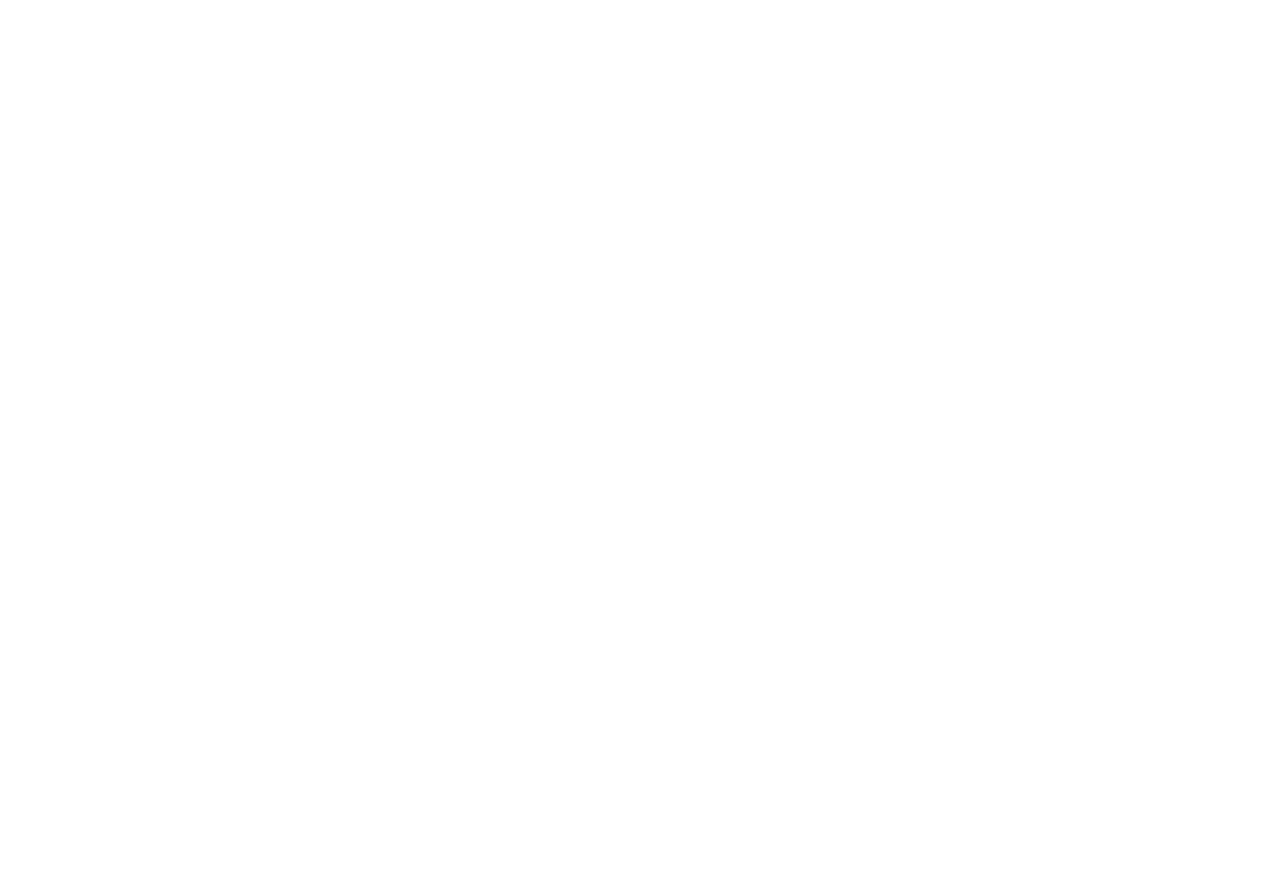
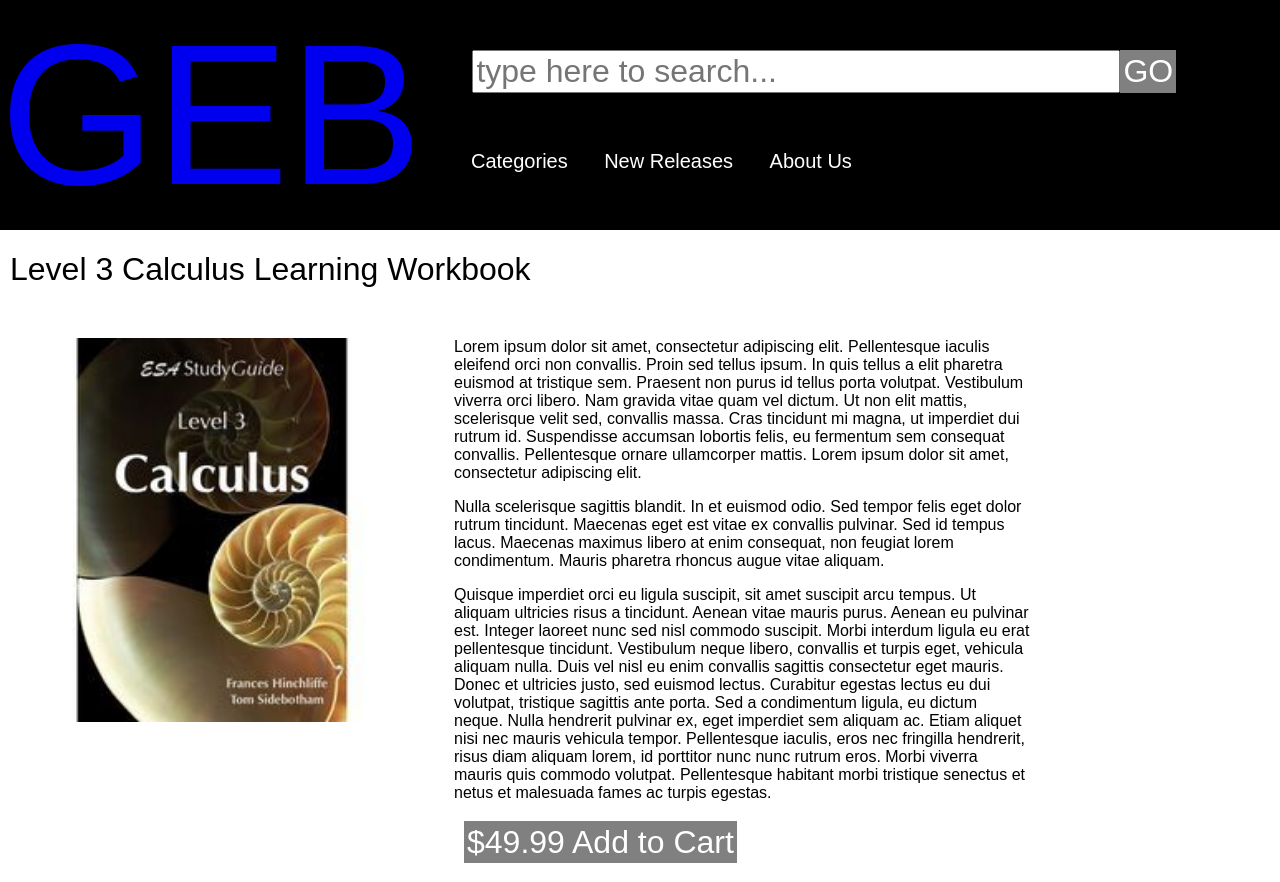
Before and after one commit to Dysphorik/Assessment-three-web, a plain HTML site: page Books/calculus.html in a window 1280 px wide. Before the commit the page ends 800 px from the top, so only its background shows below. Drawn offline with Linux system fonts and the light colour scheme.

Commit message:
completed Books Folder files

```diff
--- a/Books/calculus.html
+++ b/Books/calculus.html
@@ -0,0 +1,33 @@
+<!DOCTYPE html>
+
+    <head>
+        <meta charset="utf-8">
+        <meta http-equiv="X-UA-Compatible" content="IE=edge">
+        <meta name="viewport" contenat="width=device-width, initial-scale=1">
+        <link rel="stylesheet" href="style.css">
+        <title>Calculus</title>
+    </head>
+    <body>
+        <div class ="header">
+                <div class ="logo"><a href="../homepage.html">GEB</a></div>
+                <input type="text" placeholder="type here to search...">
+                <div class="search">GO</div>
+                <ul class = "navigation">
+                    <li>Categories</li>
+                    <li>New Releases</li>
+                    <li><a href="../aboutUs.html">About Us</a></li>
+                </ul>
+            </div>
+        <h1>Level 3 Calculus Learning Workbook</h1>
+        <div class ="Product">
+                <img src="../images/calculus.jpg" alt="Calculus Workbook">
+                <div class="text">Lorem ipsum dolor sit amet, consectetur adipiscing elit. Pellentesque iaculis eleifend orci non convallis. Proin sed tellus ipsum. In quis tellus a elit pharetra euismod at tristique sem. Praesent non purus id tellus porta volutpat. Vestibulum viverra orci libero. Nam gravida vitae quam vel dictum. Ut non elit mattis, scelerisque velit sed, convallis massa. Cras tincidunt mi magna, ut imperdiet dui rutrum id. Suspendisse accumsan lobortis felis, eu fermentum sem consequat convallis. Pellentesque ornare ullamcorper mattis. Lorem ipsum dolor sit amet, consectetur adipiscing elit.
+                <p>Nulla scelerisque sagittis blandit. In et euismod odio. Sed tempor felis eget dolor rutrum tincidunt. Maecenas eget est vitae ex convallis pulvinar. Sed id tempus lacus. Maecenas maximus libero at enim consequat, non feugiat lorem condimentum. Mauris pharetra rhoncus augue vitae aliquam.</p>
+                <p>Quisque imperdiet orci eu ligula suscipit, sit amet suscipit arcu tempus. Ut aliquam ultricies risus a tincidunt. Aenean vitae mauris purus. Aenean eu pulvinar est. Integer laoreet nunc sed nisl commodo suscipit. Morbi interdum ligula eu erat pellentesque tincidunt. Vestibulum neque libero, convallis et turpis eget, vehicula aliquam nulla. Duis vel nisl eu enim convallis sagittis consectetur eget mauris. Donec et ultricies justo, sed euismod lectus. Curabitur egestas lectus eu dui volutpat, tristique sagittis ante porta. Sed a condimentum ligula, eu dictum neque. Nulla hendrerit pulvinar ex, eget imperdiet sem aliquam ac. Etiam aliquet nisi nec mauris vehicula tempor. Pellentesque iaculis, eros nec fringilla hendrerit, risus diam aliquam lorem, id porttitor nunc nunc rutrum eros. Morbi viverra mauris quis commodo volutpat. Pellentesque habitant morbi tristique senectus et netus et malesuada fames ac turpis egestas.</p>
+                <p><h1><span style="border:3px solid grey;background-color: grey; color: white;">$49.99 Add to Cart</span></h1></p>
+                </div>
+            </div>
+
+
+    </body>
+</html>
```
Also changed, not shown: Books/biology.html (+1 -1 lines), Books/science.html (+33 -0 lines), Books/scipad.html (+33 -0 lines).
